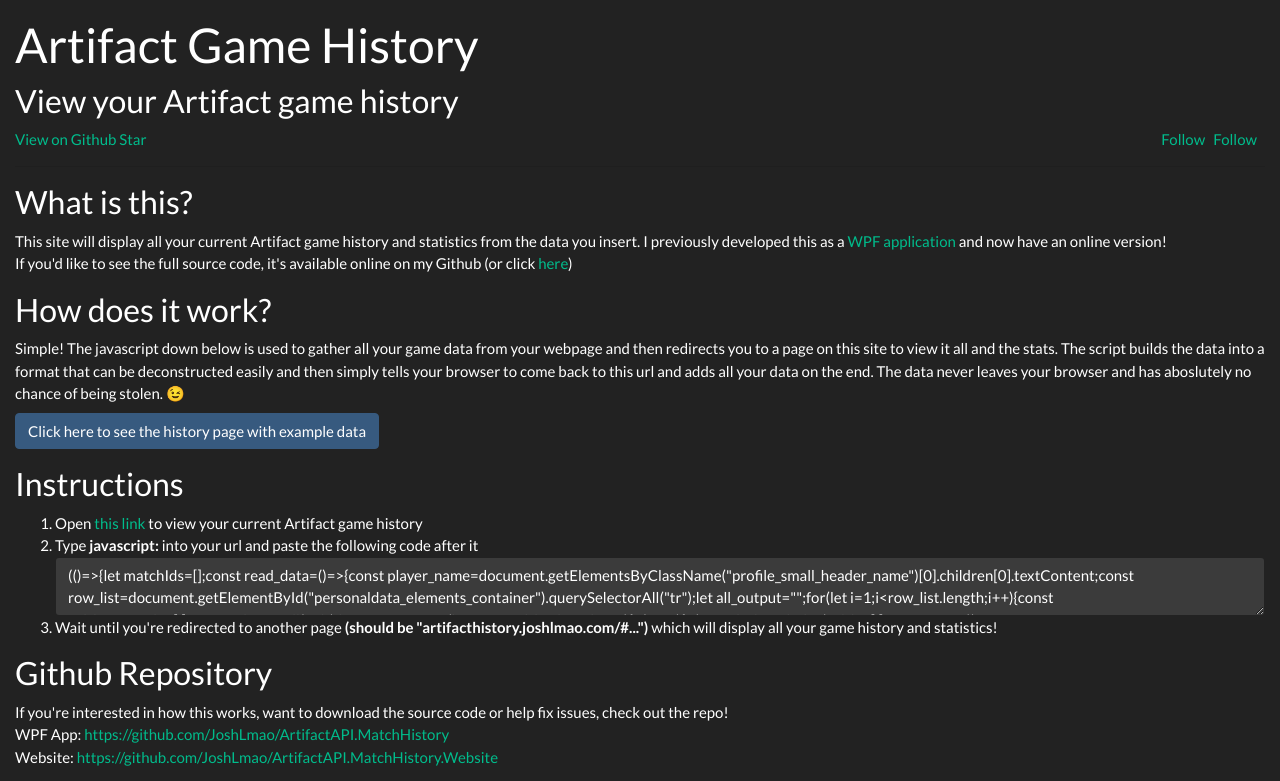
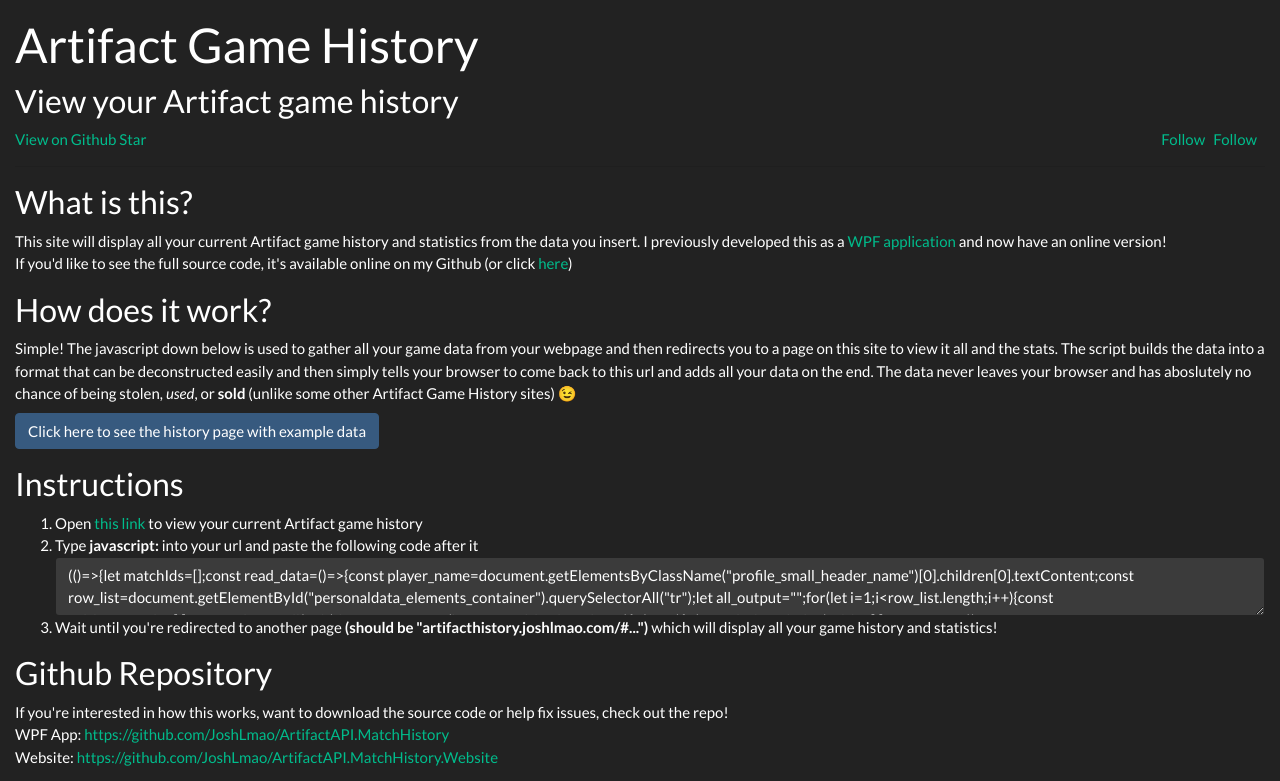
Before and after one commit to JoshLmao/ArtifactAPI.MatchHistory.Website, a plain HTML site: page index.html in a window 1280 px wide. Shown: the top 781 px of the page. Drawn offline with nearby package versions, Linux system fonts and the light colour scheme.

Commit message:
Shotrs fired 🔫

```diff
--- a/index.html
+++ b/index.html
@@ -390,7 +390,7 @@
         <h3>How does it work?</h3>
         Simple! The javascript down below is used to gather all your game data from your webpage and then redirects you to a page on this site to view it all and the stats.
         The script builds the data into a format that can be deconstructed easily and then simply tells your browser to come back to this url and adds all your data on the end.
-        The data never leaves your browser and has aboslutely no chance of being stolen. 😉
+        The data never leaves your browser and has aboslutely no chance of being stolen, <i>used</i>, or <b>sold</b> (unlike some other Artifact Game History sites) 😉
         <br/>
         <button type="submit" class="btn btn-primary mt-2" id="btnExampleData" type="button">Click here to see the history page with example data</button>
     </div>
```
